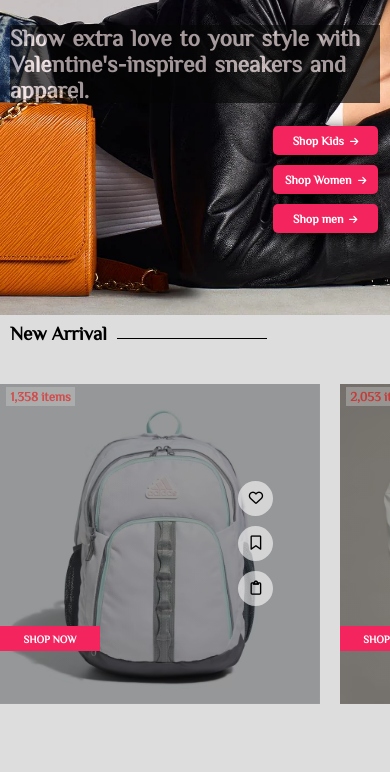
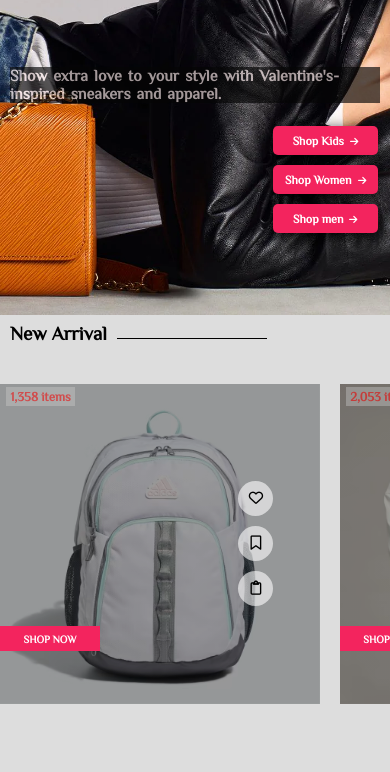
Before and after one commit to Harun23H/Habia-Shop, a plain HTML site: page index.html in a window 390 px wide. Shown: the part 328-1100 px from the top of the page. Drawn offline with Linux system fonts and the light colour scheme.

Commit message:
updated header

```diff
--- a/design.css
+++ b/design.css
@@ -2281,7 +2281,7 @@ small {
   .text > small {
     width: 100%;
     margin-bottom: -20px !important;
-    font-size: clamp(1em, 6vw, 2em);
+    font-size:1em;
     color: #f8e7e7;
     background-color: #050505;
     word-spacing: 2px;
```
